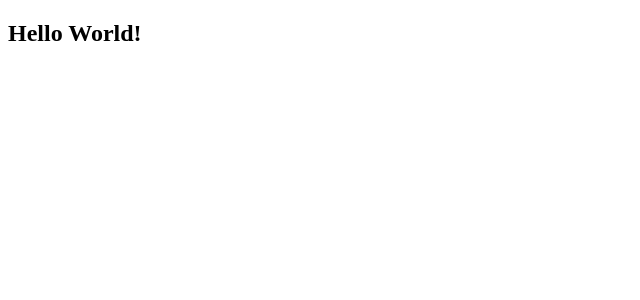
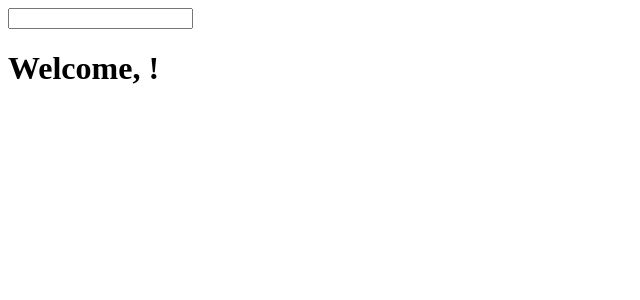
Before and after one commit to GiuseppeCrimi99/REACT, a React (Vite) app in the folder my-app/: page / in a window 1280 px wide. Shown: the top 300 px of the page, without its empty margins (0-640 px from the left). Built offline with nearby package versions, Linux system fonts and the light colour scheme.

Commit message:
first exercise of ctrlform

```diff
--- a/my-app/src/App.jsx
+++ b/my-app/src/App.jsx
@@ -1,10 +1,13 @@
-import { Hello } from "./Hello";
+import { InteractiveWelcome } from "./InteractiveWelcome";
+
 
 export function App (){
+
     return(
         <div>
 
-                 <Hello />
+
+              <InteractiveWelcome/>
 
 
         </div>
--- a/my-app/src/Hello.jsx
+++ /dev/null
@@ -1,3 +0,0 @@
-export function Hello(){
-    return <h2> Hello World!</h2>
-}
--- /dev/null
+++ b/my-app/src/InteractiveWelcome.jsx
@@ -0,0 +1,32 @@
+import React, { useState } from "react";
+import { Welcome } from "./Welcome";
+
+// Funzione per creare i dati iniziali
+function createData() {
+  return {
+    name: "",
+  };
+}
+
+export function InteractiveWelcome() {
+  const [data, setData] = useState(createData());
+
+  // Gestore dell'evento di input per aggiornare lo stato ---->!!!!!!IMPORTANTISSIMO!!!!!<----
+  function handleInputEvent(event) {
+    const name= event.target.name;
+    const value=event.target.value;
+
+    setData((data) => ({
+      ...data,
+      [name]: value,
+    }));
+  }
+
+  return (
+    <div>
+      <input name="name"value={data.name}onChange={handleInputEvent}/>
+
+      {<Welcome name={data.name}/> }
+    </div>
+  );
+}
--- /dev/null
+++ b/my-app/src/Welcome.jsx
@@ -0,0 +1,3 @@
+export function Welcome({name}){
+    return <h1>Welcome, {name}!</h1>;
+}
--- a/my-app/src/index.jsx
+++ b/my-app/src/index.jsx
@@ -1,4 +1,4 @@
-import { Hello } from "./Hello"
+
 import { App } from "./App"
 import {createRoot} from "react-dom/client"
 const rootElement= document.getElementById("root")
```
